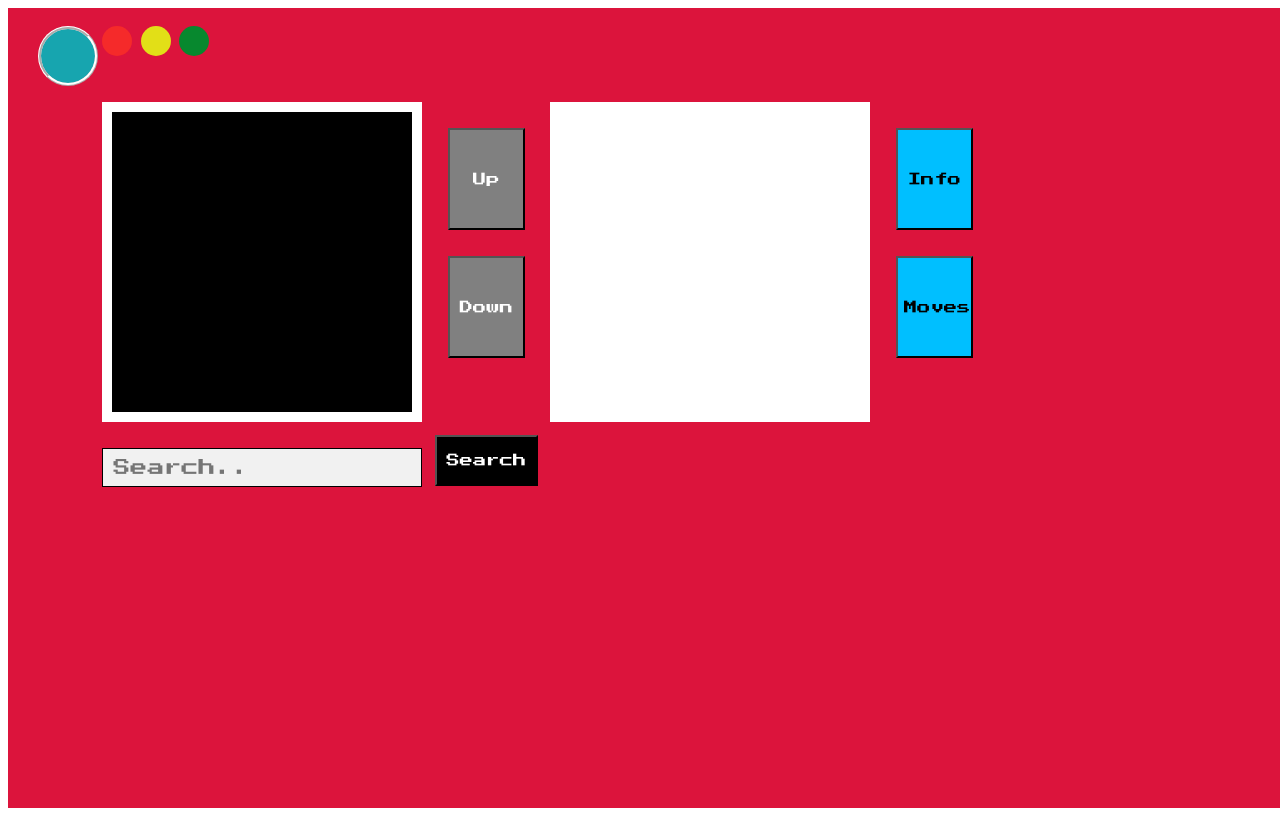
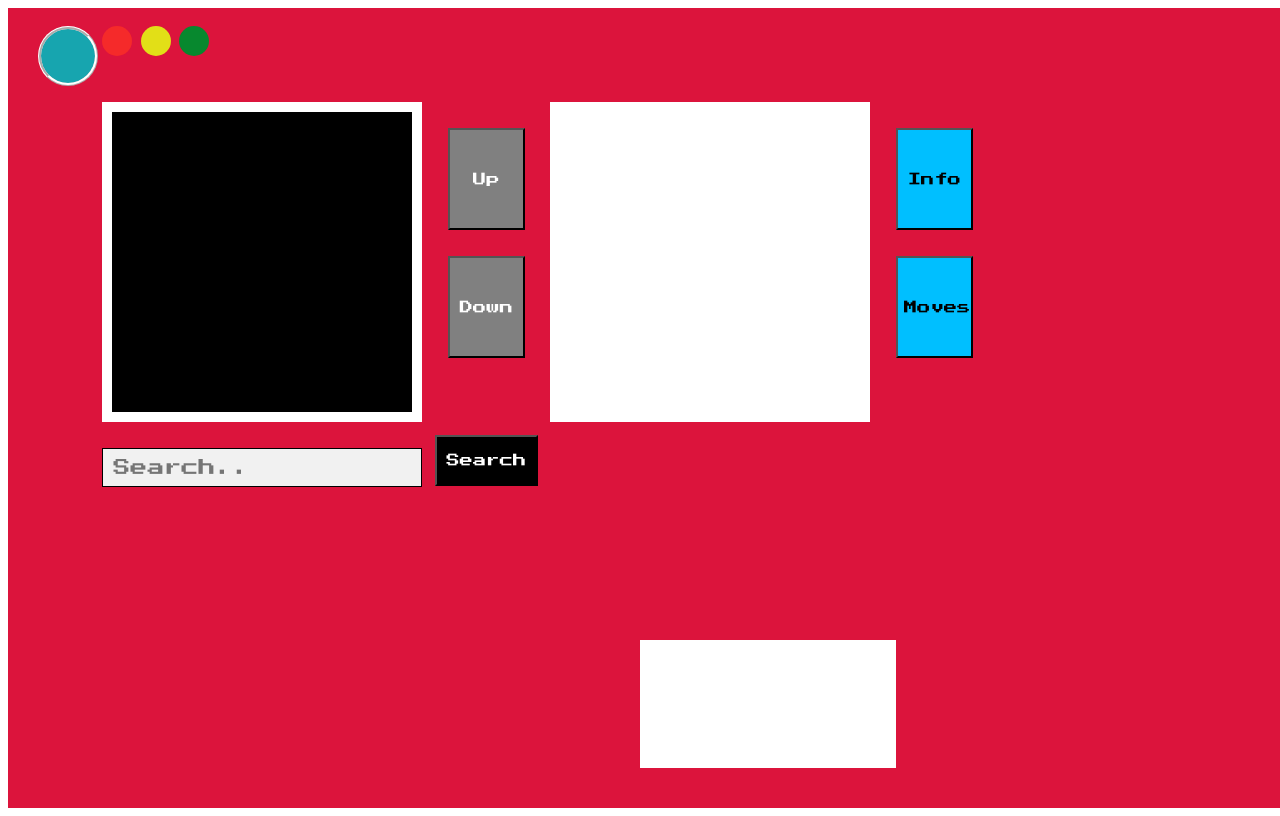
Before and after one commit to Karambeium/BlushyPokeDex, a PHP site: page / in a window 1280 px wide. Run offline with PHP 8.4, Linux system fonts and the light colour scheme; some libraries are stand-ins or nearby versions.

Commit message:
Added type container

```diff
--- a/styles.css
+++ b/styles.css
@@ -192,3 +192,13 @@ form.pokemon-search::after {
     top: 2vw;
     left: 14vw;
 }
+
+.type-container {
+    background-color: white;
+    color: black;
+    height: 10vw;
+    width: 20vw;
+    position: absolute;
+    top: 50vw;
+    left: 50vw;
+}
```
